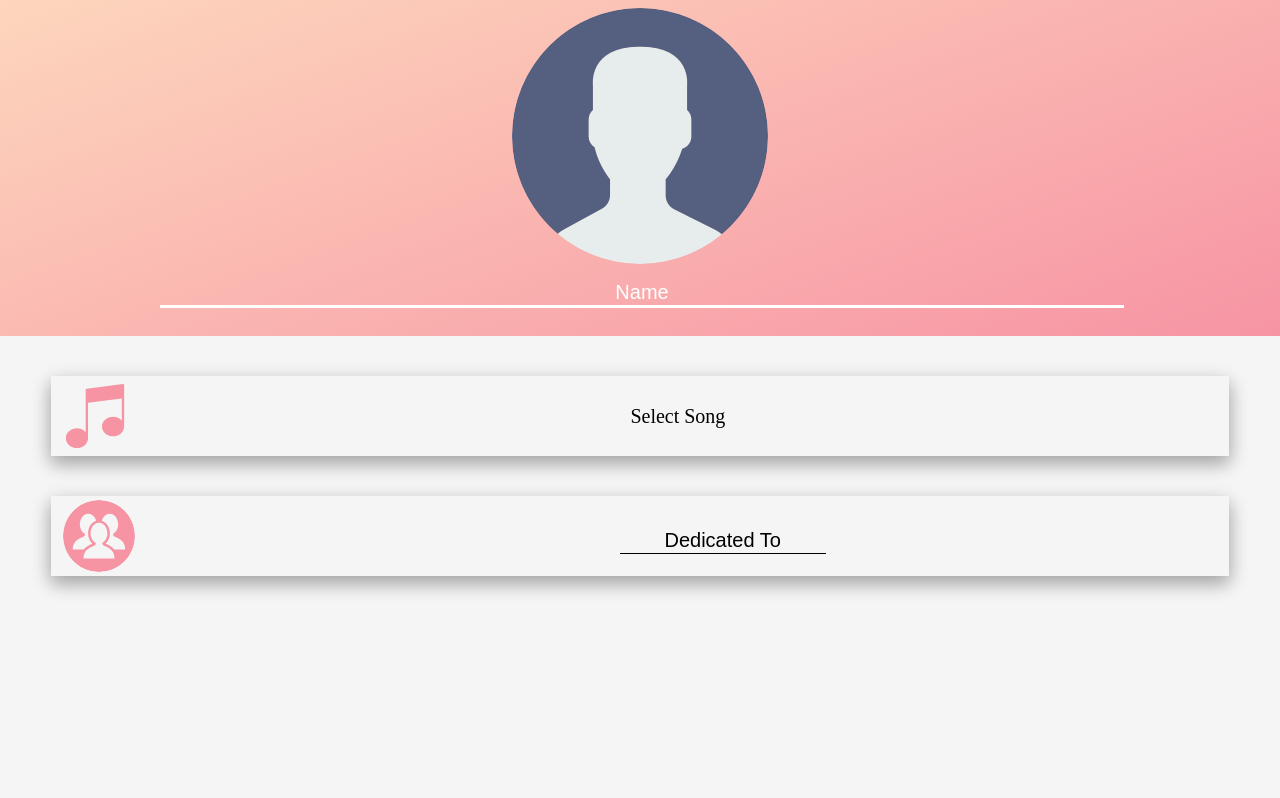
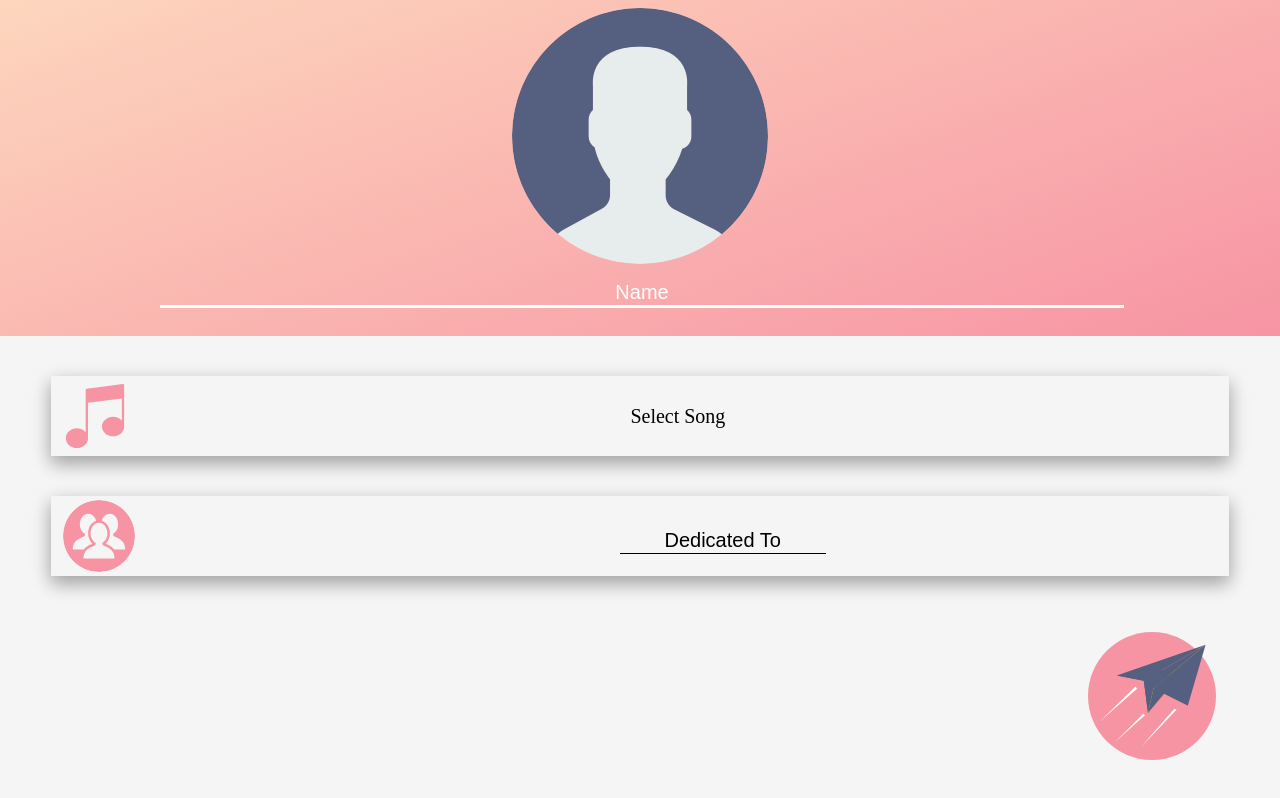
Before and after one commit to Kunalpaul12/Pull-Play, a website: page static/mobile.html in a window 1280 px wide. Drawn offline with Linux system fonts and the light colour scheme.

Commit message:
Need to see api

```diff
--- a/static/mobile.html
+++ b/static/mobile.html
@@ -38,7 +38,9 @@
 
                 </div>
             </div>
-            </div>
+            <button type="button" id="sendButton" onclick="send()">
+                <img src="../images/mobile/send/send.svg" id="sendImage"/>
+            </button>
 
     <script>
        document.getElementById('file-input').addEventListener('change', handleFileSelect, false);
@@ -94,7 +96,17 @@
       function dedicatedCheck(evt){
           if(event.charCode == 13){ document.activeElement.blur();event.preventDefault()}
       }
-
+      function send(){
+          var xmlhttp = new XMLHttpRequest();   // new HttpRequest instance
+          xmlhttp.open("POST", "/api/post",false);
+          xmlhttp.setRequestHeader("Content-Type", "appliation/json");
+          xmlhttp.send(JSON.stringify({ name: "kunal",songName:"123" }));
+          alert(xmlhttp.status)
+          /*var http = new XMLHttpRequest();
+          http.open("GET","/api/get",false)
+          http.send()
+          alert(http.status)*/
+      }
     </script>
 </body>
 </html>
--- a/static/stylesheet/mobile.css
+++ b/static/stylesheet/mobile.css
@@ -156,3 +156,19 @@ input[type=text] {
     border: none;
     border-bottom: 1px solid black;
 }
+#sendButton{
+    position: fixed;
+    bottom: 5vh;
+    right:5vw;
+    width: 16vh;
+    height: 16vh;
+    border-radius: 50%;
+    border: none;
+}
+#sendImage{
+    position: fixed;
+    bottom: 5vh;
+    right:5vw;
+    width: 16vh;
+    height: 16vh;
+}
```
Also changed, not shown: static/images/mobile/send/send.svg (added).
